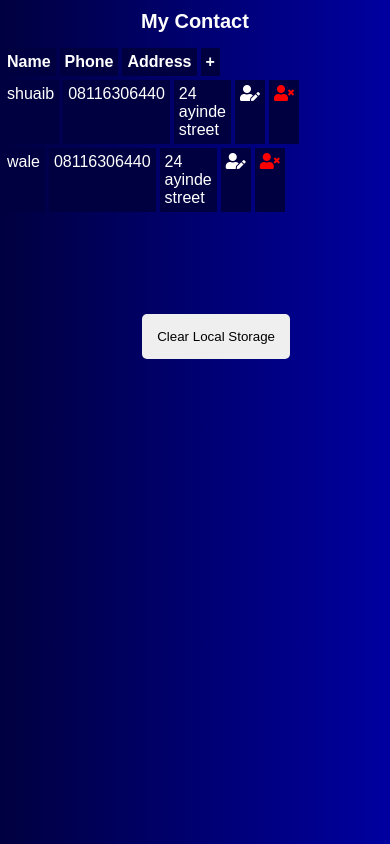
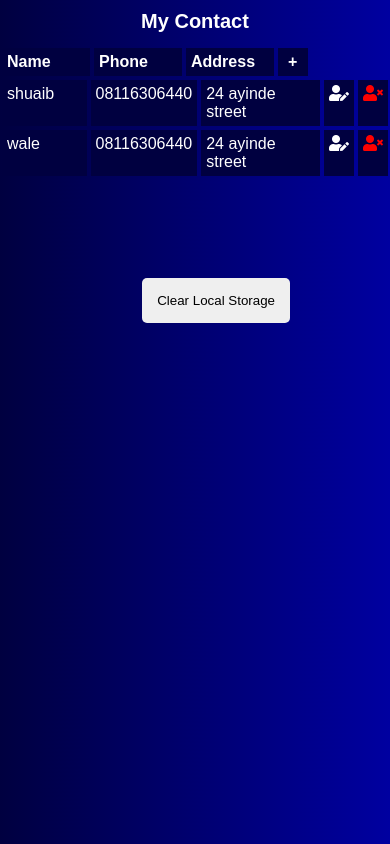
Before and after one commit to shosenwales/contact-app, a plain HTML site: page index.html in a window 390 px wide. Shown: the top 844 px of the page. Drawn offline with Linux system fonts and the light colour scheme.

Commit message:
we die here

```diff
--- a/style.css
+++ b/style.css
@@ -118,7 +118,7 @@ h1{
     margin: auto;
 }
 .row{
-    width:120px;
+    /* width:120px; */
 
 }
 .column{
```
